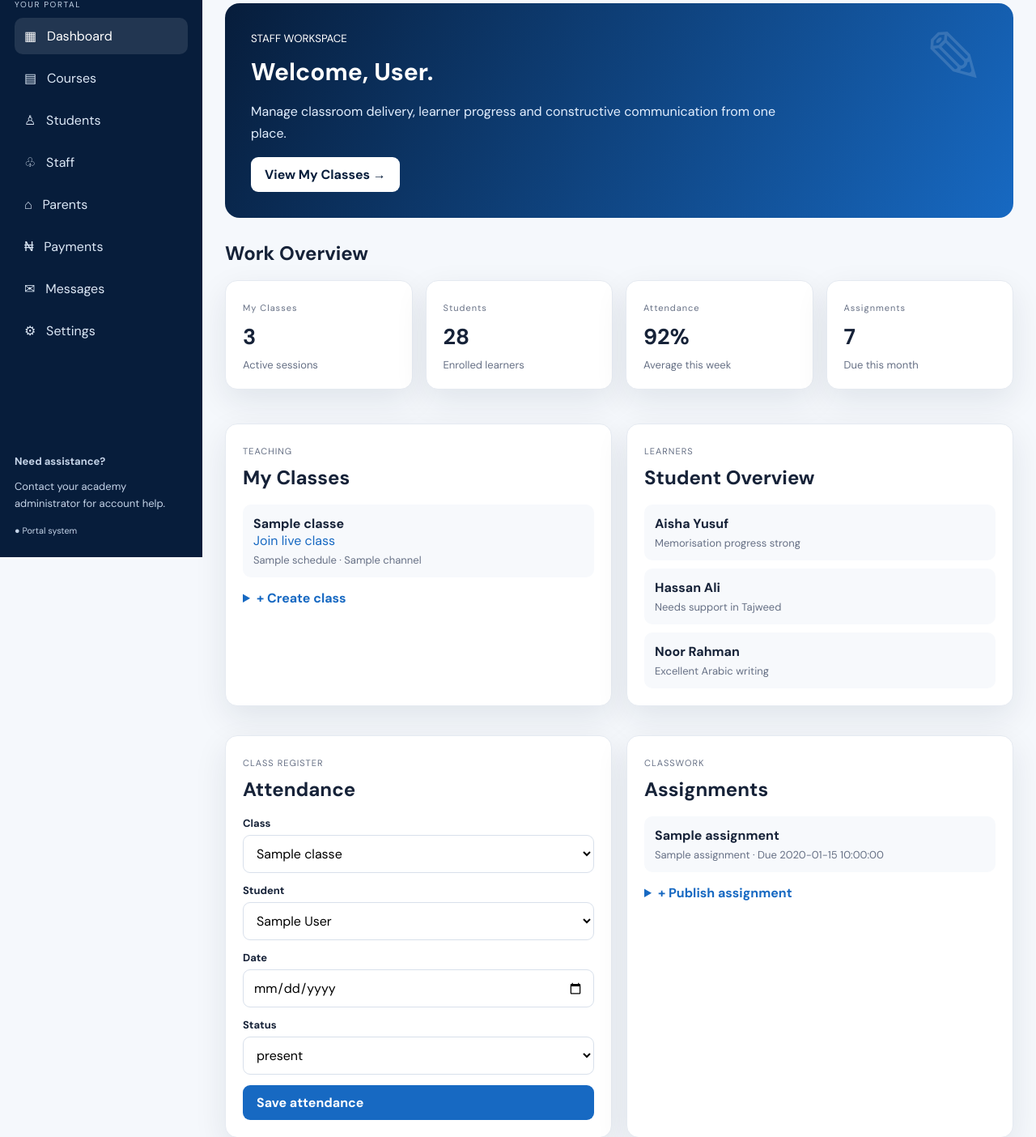
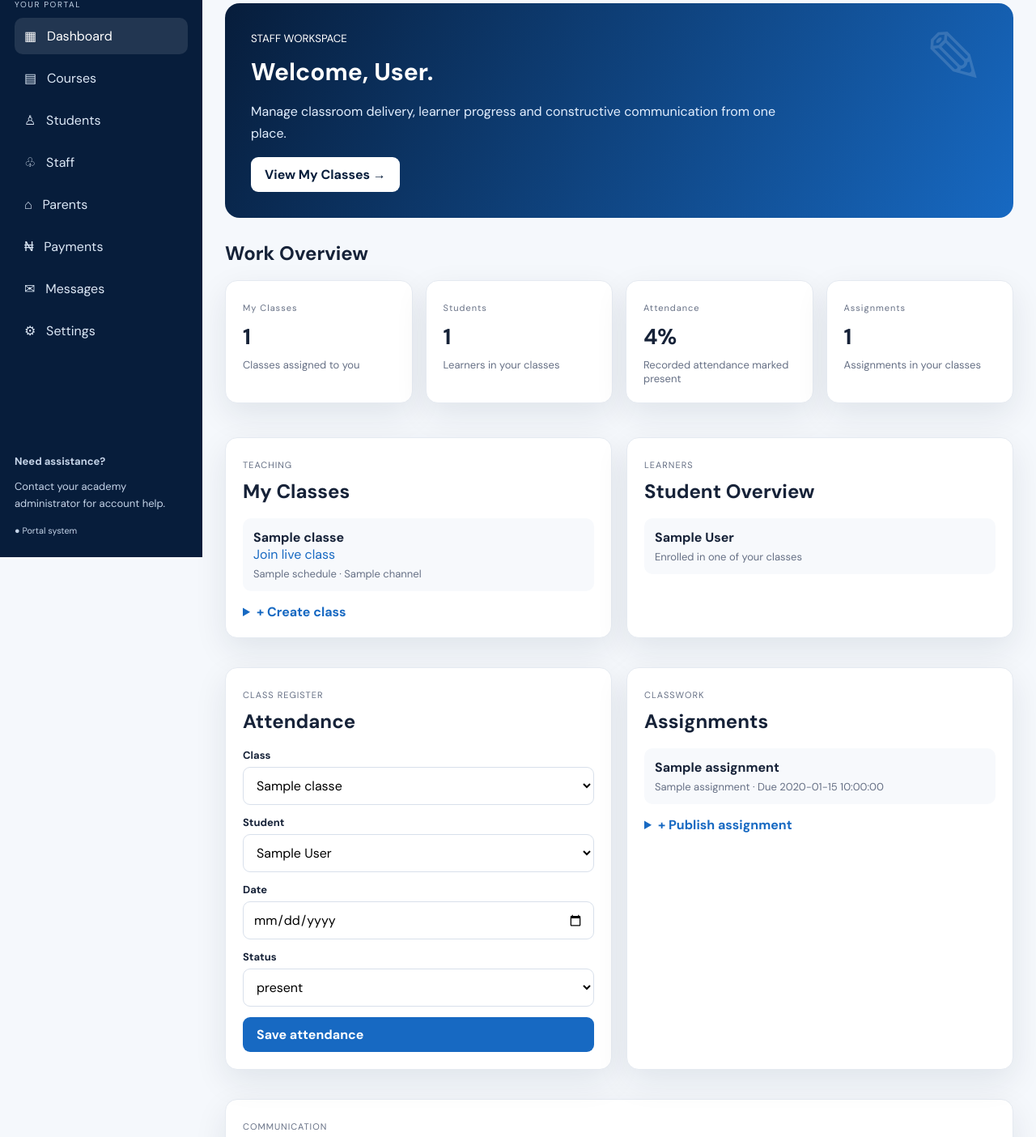
Before and after one commit to fadilu439/areej-virtual-islamic-academy, a Flask app: template templates/staff.html in a window 1280 px wide. Shown: the part 112-1516 px from the top of the page at 81% size. Run offline with Flask 3, Linux system fonts and the light colour scheme; the template is opened without the code that fills it: most values are stand-ins (such as "Sample title", 1, 10 or a date in 2020).

Commit message:
Show only assigned students and live staff metrics

```diff
--- a/templates/staff.html
+++ b/templates/staff.html
@@ -9,10 +9,10 @@
 
 <h2 class="section-title">Work Overview</h2>
 <section class="metrics">
-  <article><small>My Classes</small><strong>3</strong><p>Active sessions</p></article>
-  <article><small>Students</small><strong>28</strong><p>Enrolled learners</p></article>
-  <article><small>Attendance</small><strong>92%</strong><p>Average this week</p></article>
-  <article><small>Assignments</small><strong>7</strong><p>Due this month</p></article>
+  <article><small>My Classes</small><strong>{{ class_count }}</strong><p>Classes assigned to you</p></article>
+  <article><small>Students</small><strong>{{ student_count }}</strong><p>Learners in your classes</p></article>
+  <article><small>Attendance</small><strong>{{ attendance_rate }}%</strong><p>Recorded attendance marked present</p></article>
+  <article><small>Assignments</small><strong>{{ assignment_count }}</strong><p>Assignments in your classes</p></article>
 </section>
 
 <div class="columns">
@@ -31,11 +31,15 @@
   <section class="panel" id="students">
     <small>LEARNERS</small>
     <h2>Student Overview</h2>
+    {% if students %}
     <div class="mini-list">
-      <div><strong>Aisha Yusuf</strong><span>Memorisation progress strong</span></div>
-      <div><strong>Hassan Ali</strong><span>Needs support in Tajweed</span></div>
-      <div><strong>Noor Rahman</strong><span>Excellent Arabic writing</span></div>
+      {% for student in students %}
+      <div><strong>{{ student.display_name }}</strong><span>Enrolled in one of your classes</span></div>
+      {% endfor %}
     </div>
+    {% else %}
+    <div class="empty compact"><h3>No enrolled students yet</h3><p>Students will appear here after the administrator enrols them in your classes.</p></div>
+    {% endif %}
   </section>
 </div>
 
```
